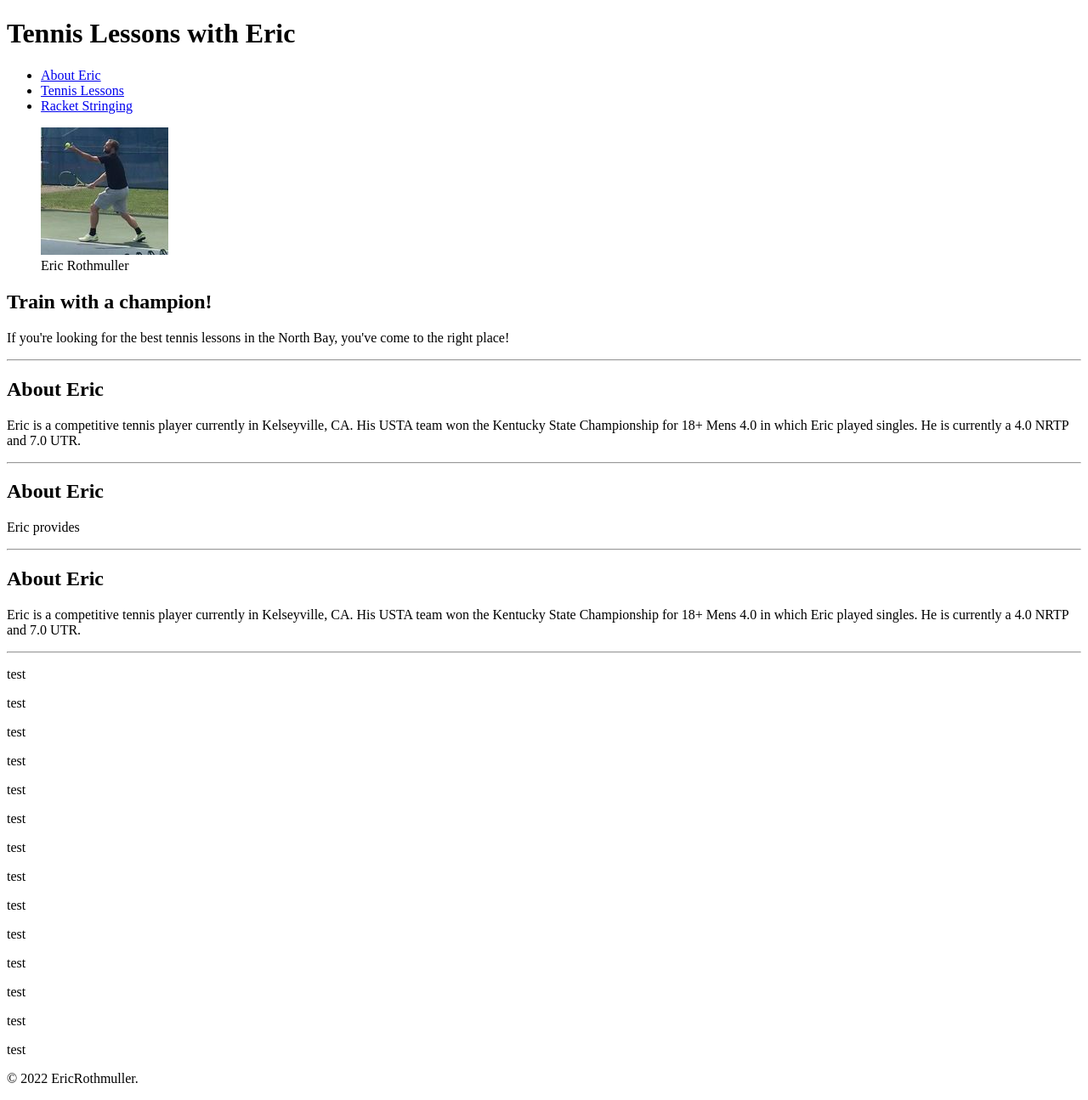
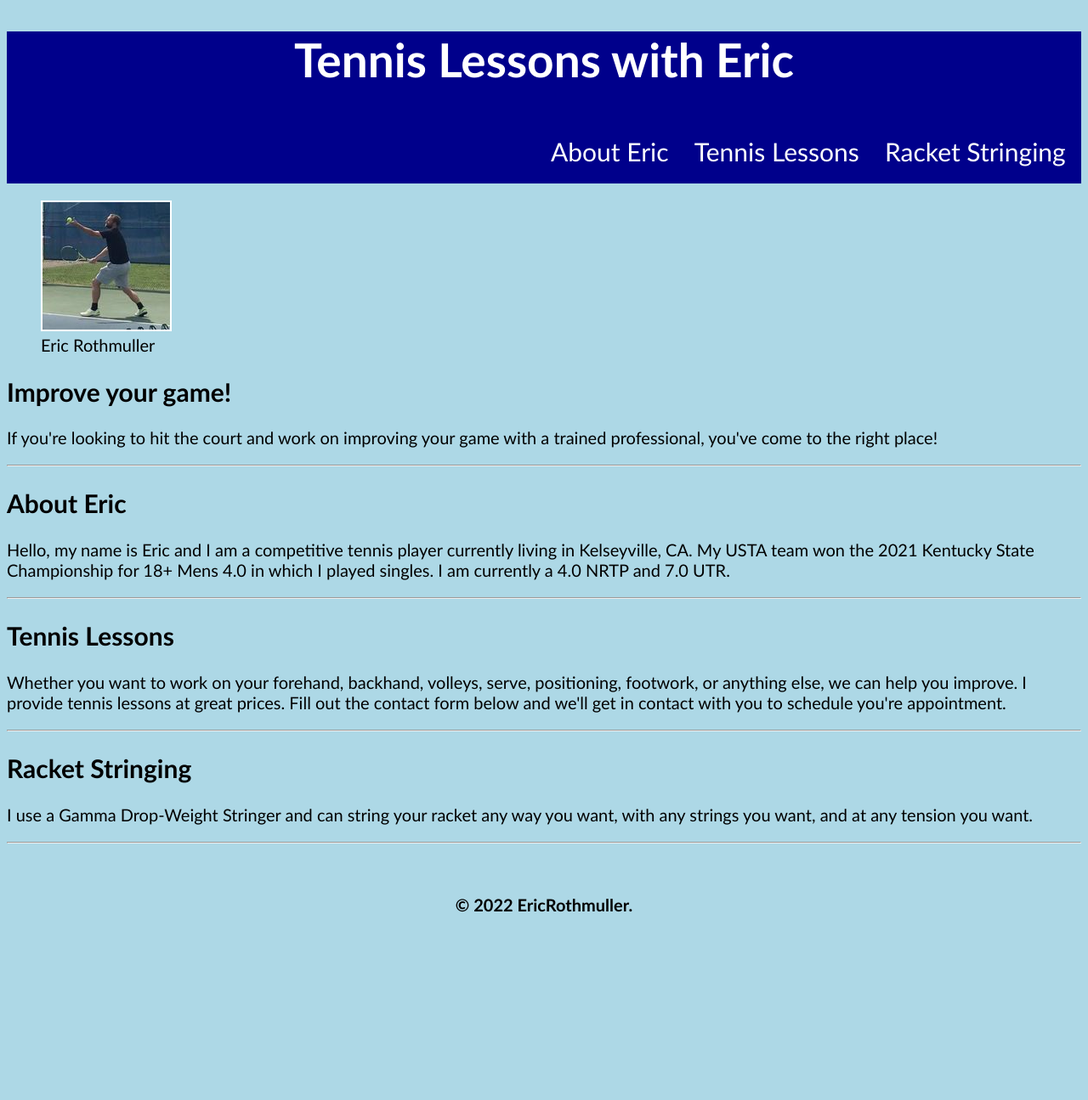
Before and after one commit to ericrothmuller/Student-Mini-Project, a plain HTML site: page index.html in a window 1280 px wide. Shown: the whole page at 85% size. After the commit the page ends 1135 px from the top, so only its background shows below. Drawn offline with Linux system fonts and the light colour scheme.

Commit message:
Added many of the README elements (about the first half are all done).

```diff
--- a/assets/css/style.css
+++ b/assets/css/style.css
@@ -0,0 +1,60 @@
+* {
+    font-family: 'Trebuchet MS', 'Lucida Sans Unicode', 'Lucida Grande', 'Lucida Sans', Arial, sans-serif;
+}
+
+body {
+    background-color: lightblue;
+    font-size: 20px;
+}
+
+/* Header and Navigation Bar Begins Here */
+
+header {
+    background-color: darkblue;
+    color: #ffffff;
+}
+
+h1 {
+    font-size: 55px;
+    text-align: center;
+}
+
+nav  {
+
+    display: inline-block;
+    position: relative;
+    left: 550px;
+}
+
+
+nav ul {
+    display: inline-block;
+    margin-left: 25px;
+    text-align: center;
+}
+
+nav ul li {
+    font-size: 30px;
+    display: inline-block;
+    margin-left: 25px;
+    text-align: center;
+}
+
+a {
+    color: #ffffff;
+    text-decoration: none;
+}
+
+/* Main Section Begins Here */
+
+img {
+    border: 2px solid #ffffff;
+}
+
+/* Footer Section Begins Here */
+
+footer {
+    padding: 30px;
+    text-align: center;
+    font-weight: bolder;
+}
--- a/index.html
+++ b/index.html
@@ -34,69 +34,27 @@
             <figcaption>Eric Rothmuller</figcaption>
         </figure>
         <h2>
-            Train with a champion!
+            Improve your game!
         </h2>
         <p>
-            If you're looking for the best tennis lessons in the North Bay, you've come to the right place!
+            If you're looking to hit the court and work on improving your game with a trained professional, you've come to the right place!
         </p>
         <hr />
         <h2 id="AboutEric">About Eric</h2>
         <p>
-            Eric is a competitive tennis player currently in Kelseyville, CA. His USTA team won the Kentucky State Championship for 18+ Mens 4.0 in which Eric played singles. He is currently a 4.0 NRTP and 7.0 UTR.
+            Hello, my name is Eric and I am  a competitive tennis player currently living in Kelseyville, CA. My USTA team won the 2021 Kentucky State Championship for 18+ Mens 4.0 in which I played singles. I am currently a 4.0 NRTP and 7.0 UTR.
         </p>
         <hr />
-        <h2 id="TennisLessons">About Eric</h2>
+        <h2 id="TennisLessons">Tennis Lessons</h2>
         <p>
-            Eric provides
+            Whether you want to work on your forehand, backhand, volleys, serve, positioning, footwork, or anything else, we can help you improve. I provide tennis lessons at great prices. Fill out the contact form below and we'll get in contact with you to schedule you're appointment.
         </p>
         <hr />
-        <h2 id="RacketStringing">About Eric</h2>
+        <h2 id="RacketStringing">Racket Stringing</h2>
         <p>
-            Eric is a competitive tennis player currently in Kelseyville, CA. His USTA team won the Kentucky State Championship for 18+ Mens 4.0 in which Eric played singles. He is currently a 4.0 NRTP and 7.0 UTR.
+            I use a Gamma Drop-Weight Stringer and can string your racket any way you want, with any strings you want, and at any tension you want.
         </p>
         <hr />
-        <p>
-            test
-        </p>
-        <p>
-            test
-        </p>
-        <p>
-            test
-        </p>
-        <p>
-            test
-        </p>
-        <p>
-            test
-        </p>
-        <p>
-            test
-        </p>
-        <p>
-            test
-        </p>
-        <p>
-            test
-        </p>
-        <p>
-            test
-        </p>
-        <p>
-            test
-        </p>
-        <p>
-            test
-        </p>
-        <p>
-            test
-        </p>
-        <p>
-            test
-        </p>
-        <p>
-            test
-        </p>
     </main>
 <!-- Footer Begins Here -->
     <footer>
```
